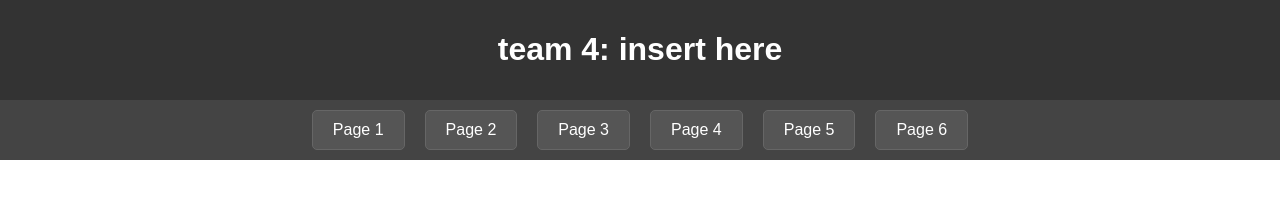
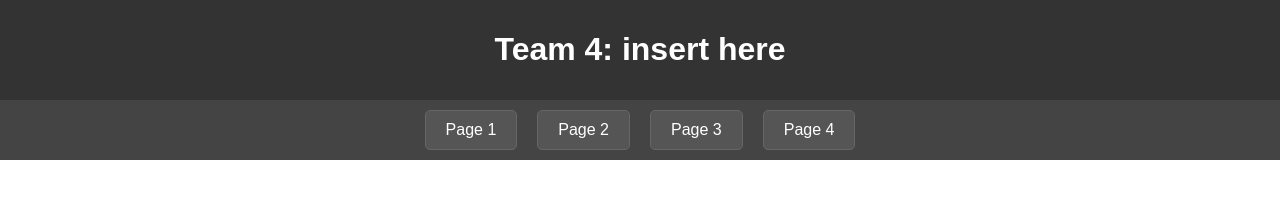
Before and after one commit to tadcouq/3dcuoiky.tdcq.me, a website built with Vite: page index.html in a window 1280 px wide. Built offline with nearby package versions, Linux system fonts and the light colour scheme.

Commit message:
update index.html title and description; add contributors to package.json; modify author info in page1.js; add readme files for 3D, Audio, and Tex directories

```diff
--- a/index.html
+++ b/index.html
@@ -3,7 +3,8 @@
 <head>
     <meta charset="UTF-8">
     <meta name="viewport" content="width=device-width, initial-scale=1.0">
-    <title>2D 3D Final Project</title>
+    <meta name="description" content="Chú ý: Để project hoạt động trơn tru, trang web cần đường truyền mạng khoẻ và sử dụng trình duyệt nền Chromium-based hoặc Firefox">
+    <title>AC2020 Final Project - Team 4</title>
     <style>
         body {
             font-family: Arial, sans-serif;
@@ -42,15 +43,13 @@
 </head>
 <body>
     <header>
-        <h1>team 4: insert here</h1>
+        <h1>Team 4: insert here</h1>
     </header>
     <nav>
         <a href="#" data-page="page1">Page 1</a>
         <a href="#" data-page="page2">Page 2</a>
         <a href="#" data-page="page3">Page 3</a>
         <a href="#" data-page="page4">Page 4</a>
-        <a href="#" data-page="page5">Page 5</a>
-        <a href="#" data-page="page6">Page 6</a>
     </nav>
     <div id="app"></div>
     <script type="module" src="/src/main.js"></script>
--- a/package.json
+++ b/package.json
@@ -15,7 +15,9 @@
   "author": "dinh-van.nguyen",
   "contributors": [
     "Nguyen Dat <info@tdcq.me> (https://tdcq.me/)",
-    "Tran Tung <tung.td231646@sis.hust.edu.vn>"
+    "Tran Tung <tung.td231646@sis.hust.edu.vn>",
+    "Nguyen Hai <hai.nn231588@sis.hust.edu.vn>",
+    "Trinh Hung <hung.tg239646@sis.hust.edu.vn>"
   ],
   "bugs": "https://github.com/tadcouq/3dgiuaky.tdcq.me/issues",
   "license": "ISC",
--- a/src/pages/page1.js
+++ b/src/pages/page1.js
@@ -1,4 +1,4 @@
-// AUTHOR: NGUYEN VAN A - ID: 20221111
+// AUTHOR: NGUYỄN QUỐC ĐẠT - 20231570
 import * as THREE from 'three';
 
 export function init(container) {
```
Also changed, not shown: public/3D/readme.md (added), public/Audio/readme.md (added), public/Tex/readme.md (added), src/pages/page5.js (deleted), src/pages/page6.js (deleted).
